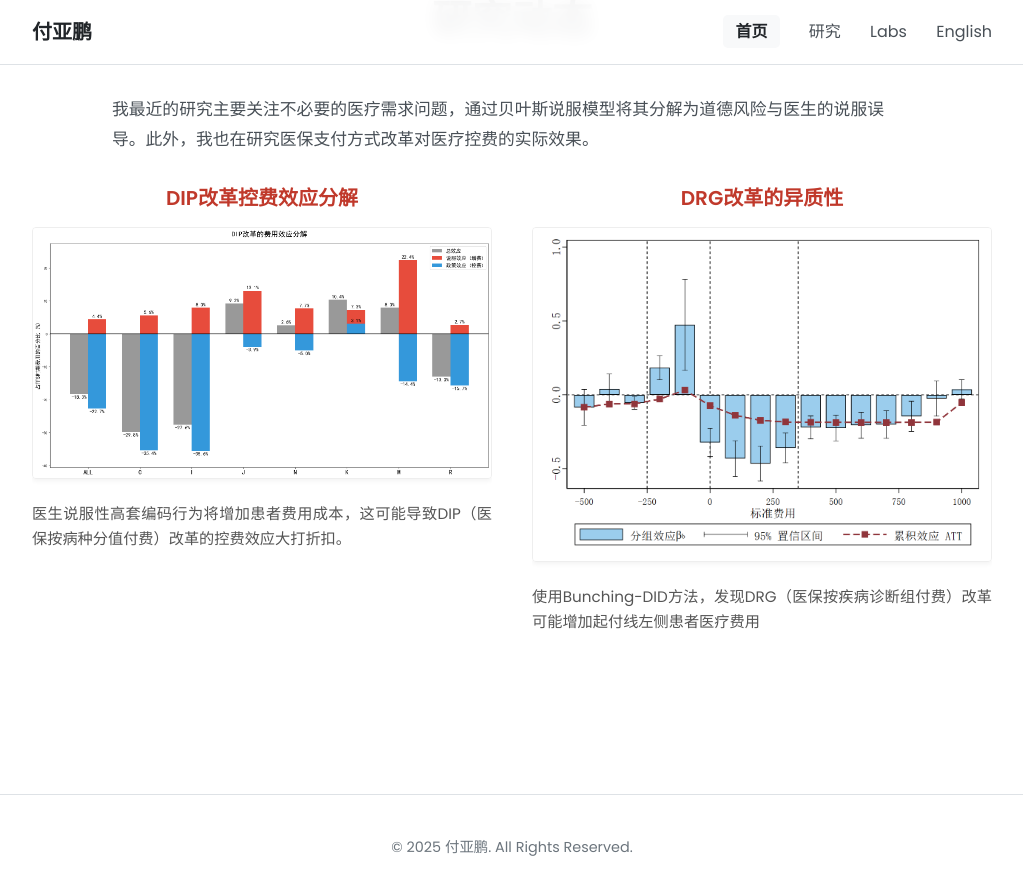
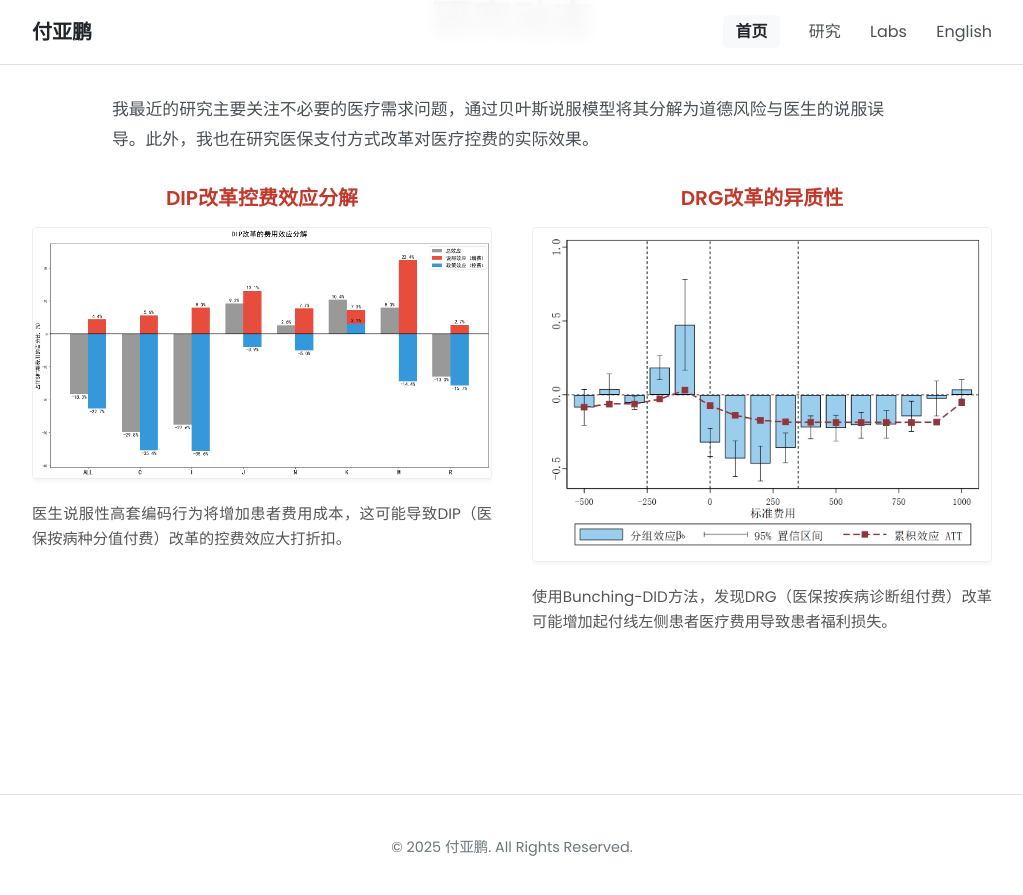
Before and after one commit to fyapeng/fyapeng.github.io, a Jekyll site: the page built from index.html, in a window 1280 px wide and 900 px high, scrolled down 1310 px. Shown: the top 895 px of the window, without its empty margins (128-1151 px from the left). Built offline with Jekyll 4.4.1, drawn with Linux system fonts in a browser that asks for light colours.

Commit message:
Update zh.yml

```diff
--- a/_data/zh.yml
+++ b/_data/zh.yml
@@ -57,7 +57,7 @@ research_highlights:
 
     - title: "DRG改革的异质性"
       image: "assets/img/res2.png"
-      description: "使用Bunching-DID方法，发现DRG（医保按疾病诊断组付费）改革可能增加起付线左侧患者医疗费用"
+      description: "使用Bunching-DID方法，发现DRG（医保按疾病诊断组付费）改革可能增加起付线左侧患者医疗费用导致患者福利损失。"
 
 research_page:
   #title: "研究成果"
```
